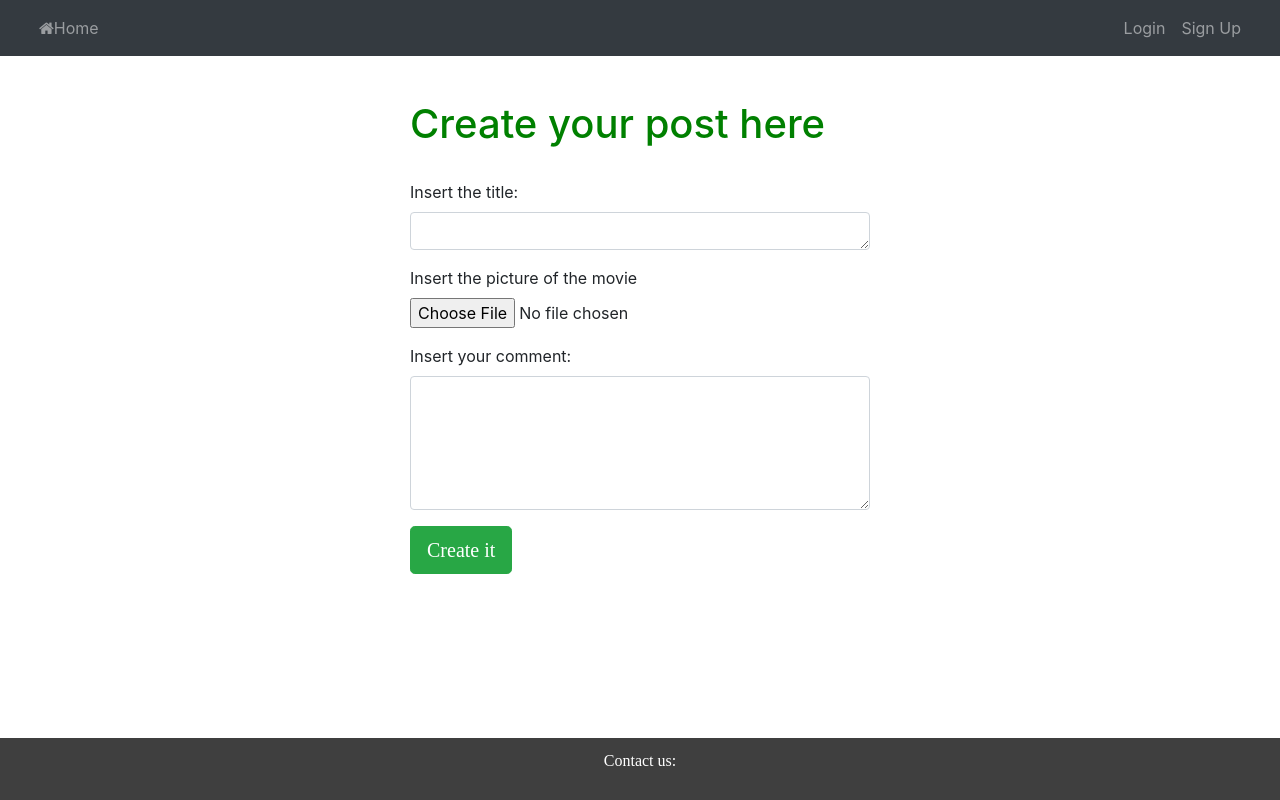
After one commit to francescoopiccoli/Information-Security-Project, a Flask app: page /create in a window 1280 px wide. The commit adds this page. Run offline with Flask 2, Linux system fonts and the light colour scheme; some libraries are stand-ins or nearby versions.

Commit message:
created view for creating a post

```diff
--- a/website/auth.py
+++ b/website/auth.py
@@ -58,6 +58,10 @@ def logout():
     logout_user()
     return redirect(url_for('auth.login'))
 
+@auth.route("/create")
+def create():
+    return render_template("create.html", user=current_user)
+
 
 @auth.route("/profile")
 def profile():
--- /dev/null
+++ b/website/templates/create.html
@@ -0,0 +1,40 @@
+{% extends "base.html" %} {% block title %}Create your post{% endblock %} {% block content
+%}
+
+
+<article class="card-body mx-auto" style="max-width: 500px;">
+
+    <div class="page-header">
+        <h1>Create your post here</h1>
+        <br>
+    </div>
+
+
+    <form method="POST">
+        <div class="form-group">
+            <label for="title">Insert the title: </label>
+            <br>
+            <textarea class="form-control" id="title" rows="1"></textarea>
+        </div>
+        <div class="form-group">
+            <label for="exampleFormControlFile1">Insert the picture of the movie</label>
+            <input type="file" class="form-control-file" id="exampleFormControlFile1">
+        </div>
+        <div class="form-group">
+            <label for="text">Insert your comment: </label>
+            <br>
+            <textarea class="form-control" id="text" rows="5"></textarea>
+        </div>
+        <div class="form-group">
+            <p class="lead">
+                <a class="btn btn-success btn-lg" href="#" role="button">Create it</a>
+            </p>
+        </div>
+    </form>
+</article>
+
+
+
+
+
+{% endblock%}
```
Also changed, not shown: website/templates/home.html (+15 -2 lines).
